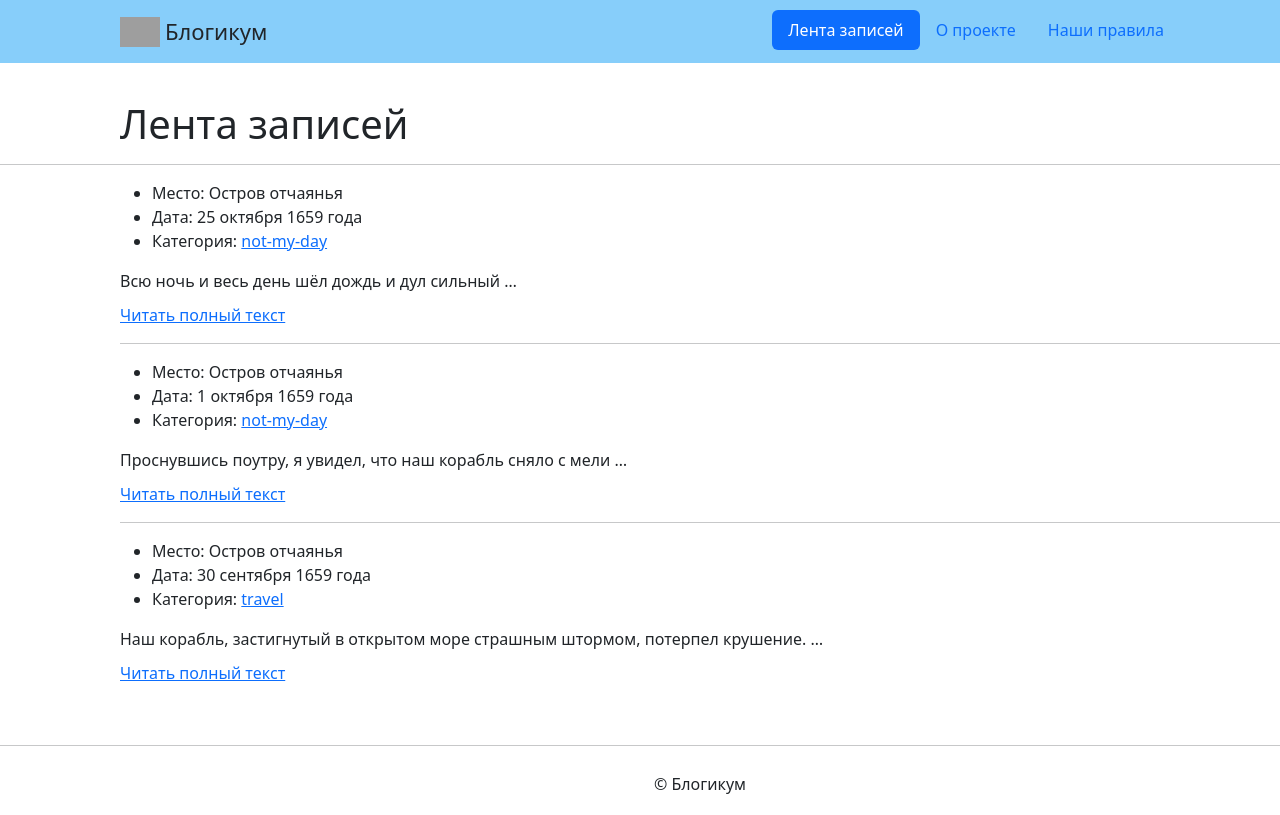
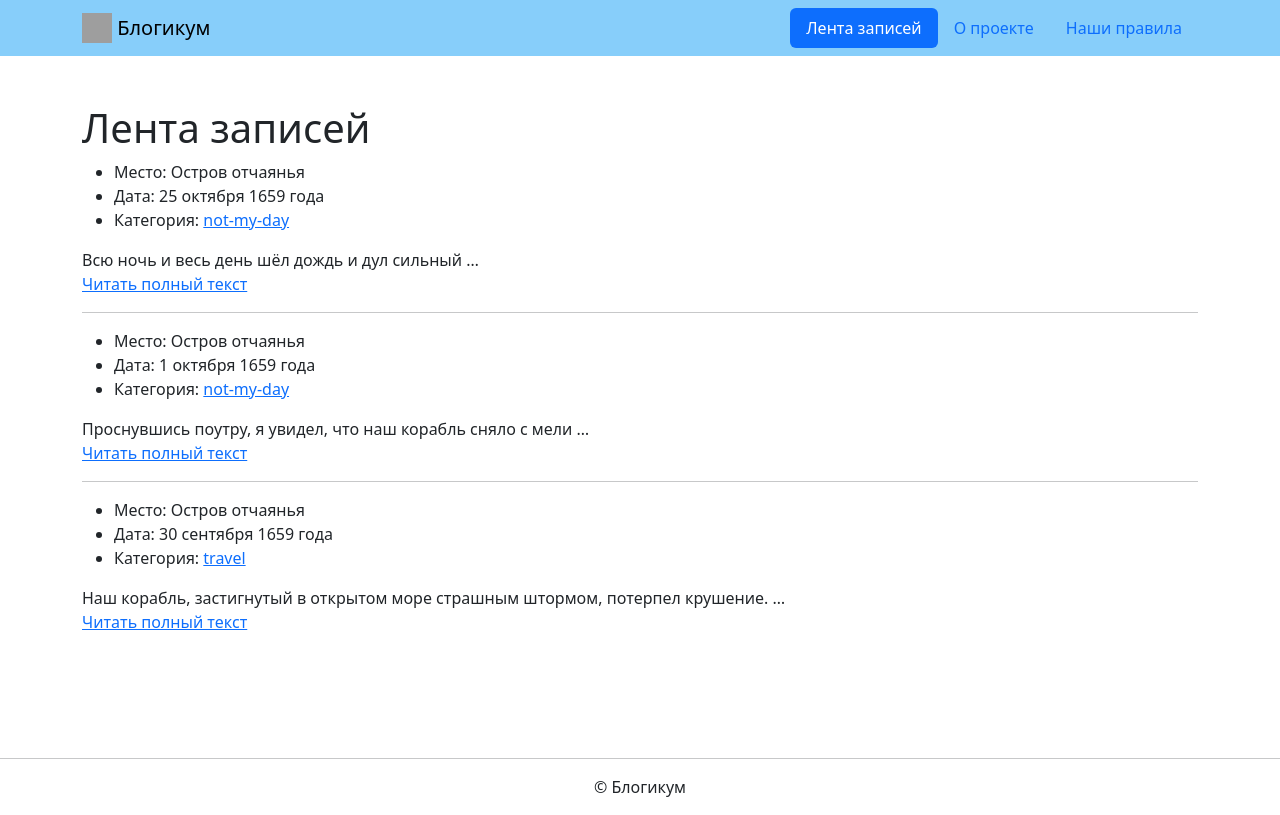
Before and after one commit to frankybanana/django_sprint1, a Django app: page / in a window 1280 px wide. Before the commit the page ends 794 px from the top, so only its background shows below. Run offline with Django 3.2, Linux system fonts and the light colour scheme; some libraries are stand-ins or nearby versions; grey boxes are pictures that could not be loaded.

Commit message:
templates fixed

```diff
--- a/blogicum/blog/views.py
+++ b/blogicum/blog/views.py
@@ -59,9 +59,8 @@ def post_detail(request, post_id):
             break
     if flag is False:
         raise Http404('Пост с указанным id не существует')
-    else:
-        template_name = 'blog/detail.html'
-        context = {'post': posts[i], 'trimmed': False}
+    template_name = 'blog/detail.html'
+    context = {'post': posts[i], 'trimmed': False}
     return render(request, template_name, context)
 
 
--- a/blogicum/blogicum/urls.py
+++ b/blogicum/blogicum/urls.py
@@ -17,7 +17,7 @@ from django.contrib import admin
 from django.urls import include, path
 
 urlpatterns = [
-    path('', include('blog.urls')),
     path('pages/', include('pages.urls')),
     path('admin/', admin.site.urls),
+    path('', include('blog.urls')),
 ]
--- a/blogicum/templates/base.html
+++ b/blogicum/templates/base.html
@@ -13,3 +13,4 @@
     </main>
     {% include "includes/footer.html" %}
   </body>
+</html>
--- a/blogicum/templates/blog/index.html
+++ b/blogicum/templates/blog/index.html
@@ -1,31 +1,24 @@
-<style>
-  h1 {
-      margin-left: 120px;
-      padding-top: 100px;
-  }
-  .post {
-         margin-left: 120px;
-  }
-  p {
-     margin-left: 120px;
-     padding-top: 10px;
-  }
-</style>
-
+<!DOCTYPE html>
 {% extends 'base.html' %}
+{% block content %}
+<html lang="ru">
   <head>
-  <title>
-    {% block title %}Лента записей{% endblock %}
-  </title>
+    <meta charset="utf-8">
+    <meta name="viewport" content="width=device-width, initial-scale=1">
+    <link rel="icon" href="/static/img/fav/favicon.ico" type="image">
+    <link rel="apple-touch-icon" sizes="180x180" href="/static/img/fav/apple-touch-icon.png">
+    <link rel="icon" type="image/png" sizes="32x32" href="/static/img/fav/favicon-32x32.png">
+    <link rel="icon" type="image/png" sizes="16x16" href="/static/img/fav/favicon-16x16.png">
+    <link rel="stylesheet" href="/static/css/bootstrap.min.css">
+    <title>Лента записей</title>
   </head>
-{% block content %}
+  <main>
+    <div class="container py-5">
       <h1>Лента записей</h1>
-<hr>
-<div class="post">
         {% for post in posts %}
-  {% include "includes/post.html" %}</div>
+        {% include "includes/post.html" %}
           <p><a class="mt-3 regular-link" href="{% url 'blog:post_detail' post.id %}">Читать полный текст </a></p>
-<div class="post">{% if not forloop.last %}
+        {% if not forloop.last %}
           <hr>
         {% endif %}
         {% endfor %}
--- a/blogicum/templates/includes/header.html
+++ b/blogicum/templates/includes/header.html
@@ -1,45 +1,14 @@
 {% load static %}
-<style>
-header {
-  top: 0;
-  left: 0;
-  right: 0;
-  z-index: 999;
-  display: flex;
-  position: fixed;
-  padding: 15px 20px;
-  align-items: center;
-  background-color: lightskyblue;
-}
-
-.logo {
-font-size: 20px;
-  font-weight: bold;
-  align-items: center;
-  display: inline-flex;
-  padding-left: 100px;
-}
-.blogicum {
-font-size: 22px;
-background: lightskyblue;
-margin-left: 5px;
-}
-.menu {
-	list-style: none;
-	position: absolute;
-	top: 10px;
-	right: 100px;
-	lightskyblue;
-}
-</style>
-
 <header>
-  <link rel="stylesheet" href="{% static 'css/bootstrap.min.css' %}">
-    <div class="logo"><img src="{% static 'img/logo.png' %}" height="30" alt=""></div>
-      <div class="blogicum">Блогикум</div>
+      <nav class="navbar navbar-light" style="background-color: lightskyblue">
+        <div class="container">
+          <a class="navbar-brand" href="index.html">
+            <img src="/static/img/logo.png" width="30" height="30" class="d-inline-block align-top" alt="">
+            Блогикум
+          </a>
           {% with request.resolver_match.view_name as view_name %}
           <nav class="menu">
-        <ul class="nav nav-pills">
+          <ul class="nav  nav-pills">
             <li class="nav-item">
               <a class="nav-link {% if view_name == 'blog:index' %}
                active {% endif %}" href="{% url 'blog:index' %}">
@@ -49,7 +18,8 @@ margin-left: 5px;
             <li class="nav-item">
               <a class="nav-link {% if view_name == 'pages:about' %}
               active {% endif %}" href="{% url 'pages:about' %}">
-              О проекте</a>
+                О проекте
+              </a>
             </li>
             <li class="nav-item">
               <a class="nav-link {% if view_name == 'pages:rules' %}
@@ -59,5 +29,7 @@ margin-left: 5px;
             </li>
           </ul>
             </nav>
+        </div>
+      </nav>
     {% endwith %}
     </header>
```
Also changed, not shown: blogicum/templates/blog/category.html (+14 -15 lines), blogicum/templates/blog/detail.html (+19 -15 lines), blogicum/templates/includes/post.html (+8 -5 lines), blogicum/templates/pages/about.html (+17 -15 lines), blogicum/templates/pages/rules.html (+16 -17 lines). Lines whose indentation alone changed are shown as unchanged.
